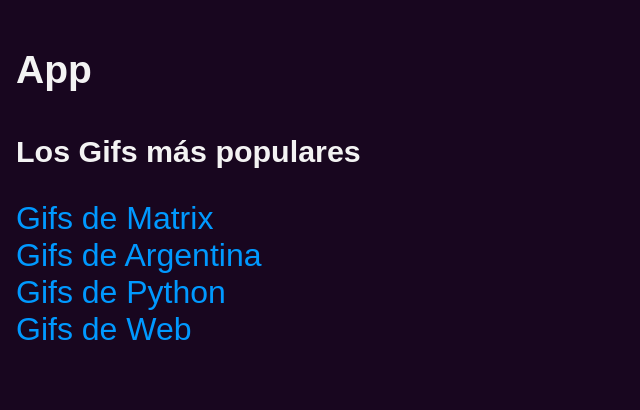
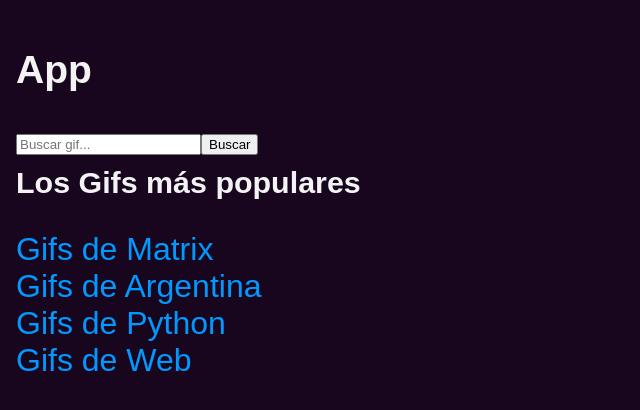
Before and after one commit to lcastiglione/react-ej1, a React (Create React App) app: page / in a window 1280 px wide. Shown: the top 410 px of the page, without its empty margins (0-640 px from the left). Built offline with nearby package versions, Linux system fonts and the light colour scheme.

Commit message:
Usednavigate hook of reac-router-dom

```diff
--- a/src/components/Gif/index.jsx
+++ b/src/components/Gif/index.jsx
@@ -4,7 +4,7 @@
 
 export default function Gif({ title, id, url }) {
   return (
-    <div className="Gif">
+    <div className="gif">
       <Link to={`/gif/${id}`} className="gif-link">
         <h4>{title}</h4>
         <img loading="lazy" alt={title} src={url} />
--- a/src/components/ListOfGifs/index.jsx
+++ b/src/components/ListOfGifs/index.jsx
@@ -1,24 +1,10 @@
-import React, { useState, useEffect } from "react";
 import Gif from "../Gif";
-import getGifs from "../../services/getGifs";
 import "./listOfGifs.css";
 
-export default function ListOfGifs({ keyword }) {
-  const [gifs, setGifs] = useState({ loading: false, results: [] });
-
-  useEffect(() => {
-    // Se hace de esta forma para poder actualizar 2 estados al mismo tiempo
-    setGifs((actualGifs) => ({ loading: true, results: actualGifs.results }));
-
-    getGifs({ keyword }).then((gifs) => {
-      setGifs({ loading: false, results: gifs });
-    });
-  }, [keyword]);
-
-  if (gifs.loading) return <h2>"Cargando..."</h2>;
+export default function ListOfGifs({ gifs }) {
   return (
     <div className="ListOfGifs">
-      {gifs.results.map(({ id, title, url }) => (
+      {gifs.map(({ id, title, url }) => (
         <Gif key={id} title={title} id={id} url={url} />
       ))}
     </div>
--- a/src/pages/Home/index.js
+++ b/src/pages/Home/index.js
@@ -1,11 +1,32 @@
-import React from "react";
-import { Link } from "react-router-dom";
+import React, { useState } from "react";
+import { Link, useNavigate, redirect } from "react-router-dom";
 
 const POPULAR_GIFS = ["Matrix", "Argentina", "Python", "Web"];
 
 export default function Home() {
+  const [keyword, setKeyword] = useState("");
+  const navigate = useNavigate();
+
+  const hundleSubmit = (evt) => {
+    evt.preventDefault();
+    navigate(`/search/${keyword}`, { replace: true });
+  };
+
+  const hundleChange = (evt) => {
+    setKeyword(evt.target.value);
+  };
+
   return (
     <>
+      <form onSubmit={hundleSubmit}>
+        <input
+          placeholder="Buscar gif..."
+          onChange={hundleChange}
+          type="text"
+          value={keyword}
+        />
+        <button>Buscar</button>
+      </form>
       <h3 className="App-title">Los Gifs más populares</h3>
       <ul>
         {POPULAR_GIFS.map((popularGif) => (
--- a/src/pages/SearchResults/index.js
+++ b/src/pages/SearchResults/index.js
@@ -1,14 +1,22 @@
-import React, { useCallback, useRef, useEffect } from "react";
+import React, { useState, useEffect } from "react";
 import ListOfGifs from "../../components/ListOfGifs";
+import Spinner from "../../components/Spinner";
+import getGifs from "../../services/getGifs";
 
 import { useParams } from "react-router-dom";
 
 export default function SearchResults() {
   let { keyword } = useParams();
-  return (
-    <div className="App-wrapper">
-      <h3 className="App-title">{decodeURI(keyword)}</h3>
-      <ListOfGifs keyword={keyword} />
-    </div>
-  );
+  const [loading, setLoading] = useState(false);
+  const [gifs, setGifs] = useState([]);
+
+  useEffect(() => {
+    setLoading(true);
+    getGifs({ keyword }).then((gifs) => {
+      setGifs(gifs);
+      setLoading(false);
+    });
+  }, [keyword]);
+
+  return <>{loading ? <Spinner /> : <ListOfGifs gifs={gifs} />}</>;
 }
```
